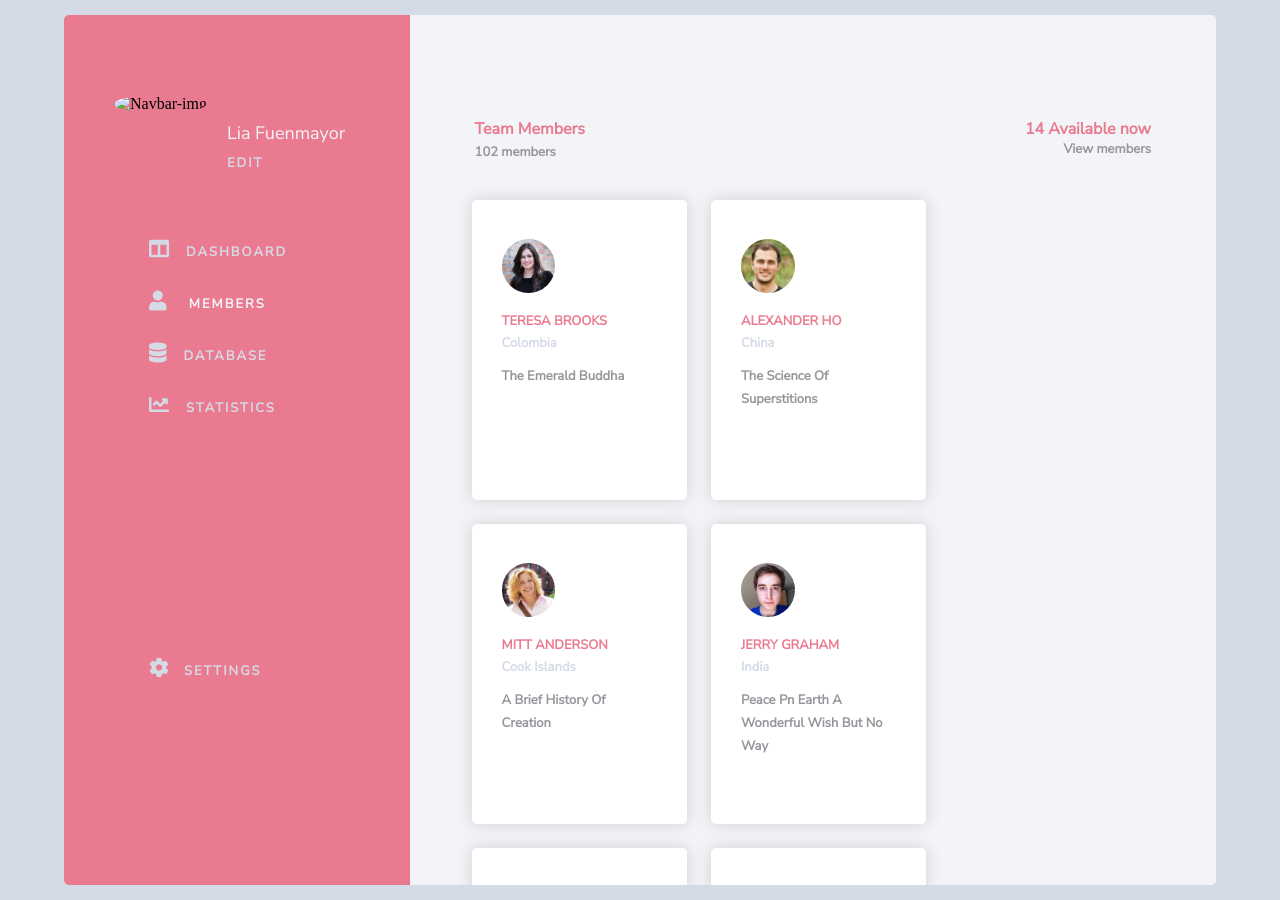
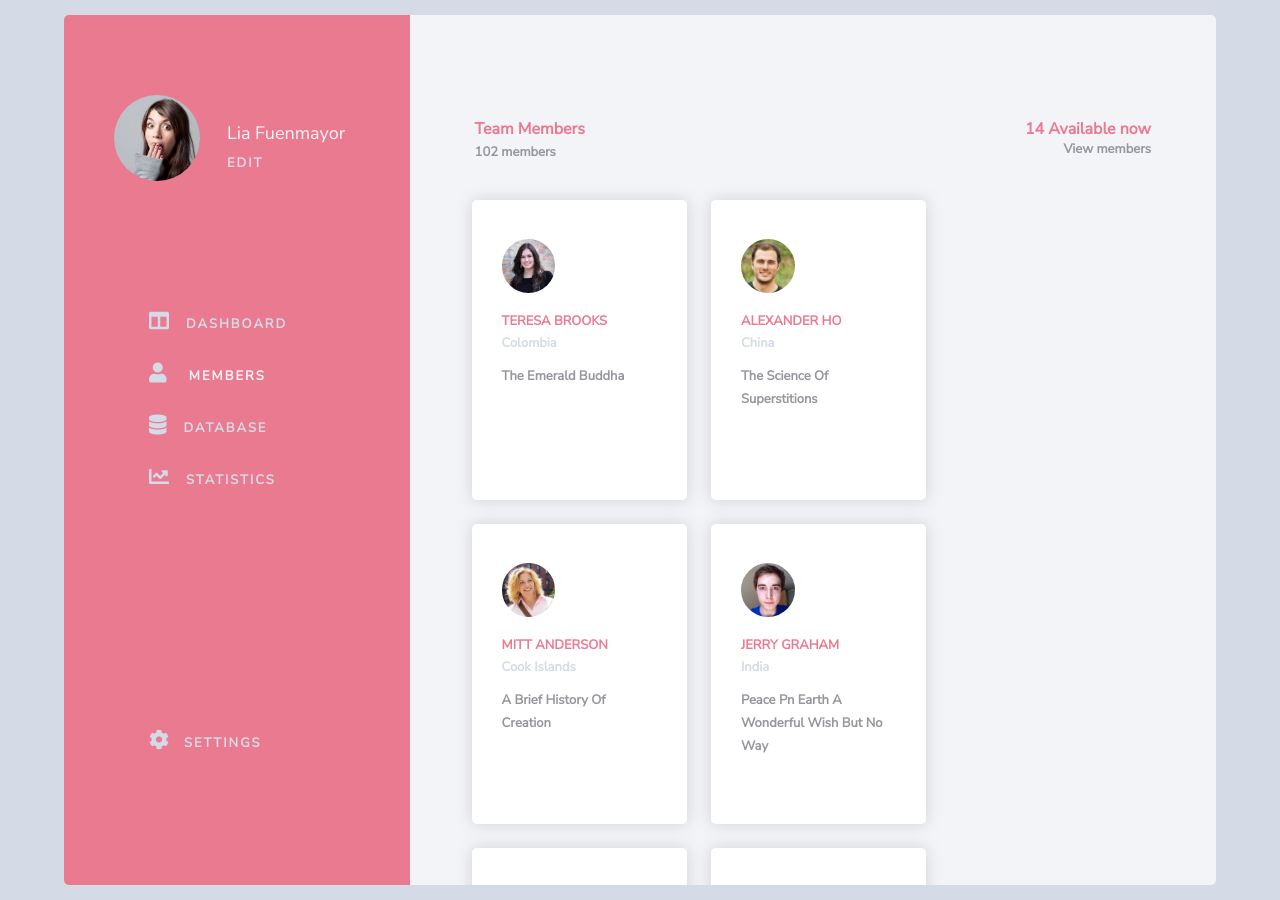
Before and after one commit to mariagaa993/sassLayout, a plain HTML site: page index.html in a window 1280 px wide. Drawn offline with Linux system fonts and the light colour scheme; the site is published under a folder, as on GitHub Pages, so addresses that start at the root find nothing.

Commit message:
fixed main image

```diff
--- a/index.html
+++ b/index.html
@@ -16,7 +16,7 @@
         <!-- container -->
         <div class="container">
             <div class="navbar">
-                <img src="/img/navbar-img.jpg" alt="Navbar-img" />
+                <img src="./img/navbar-img.jpg" alt="Navbar-img" />
                 <div class="title">
                     <p>Lia Fuenmayor<p>
                     <a href="#">Edit</a>
```
